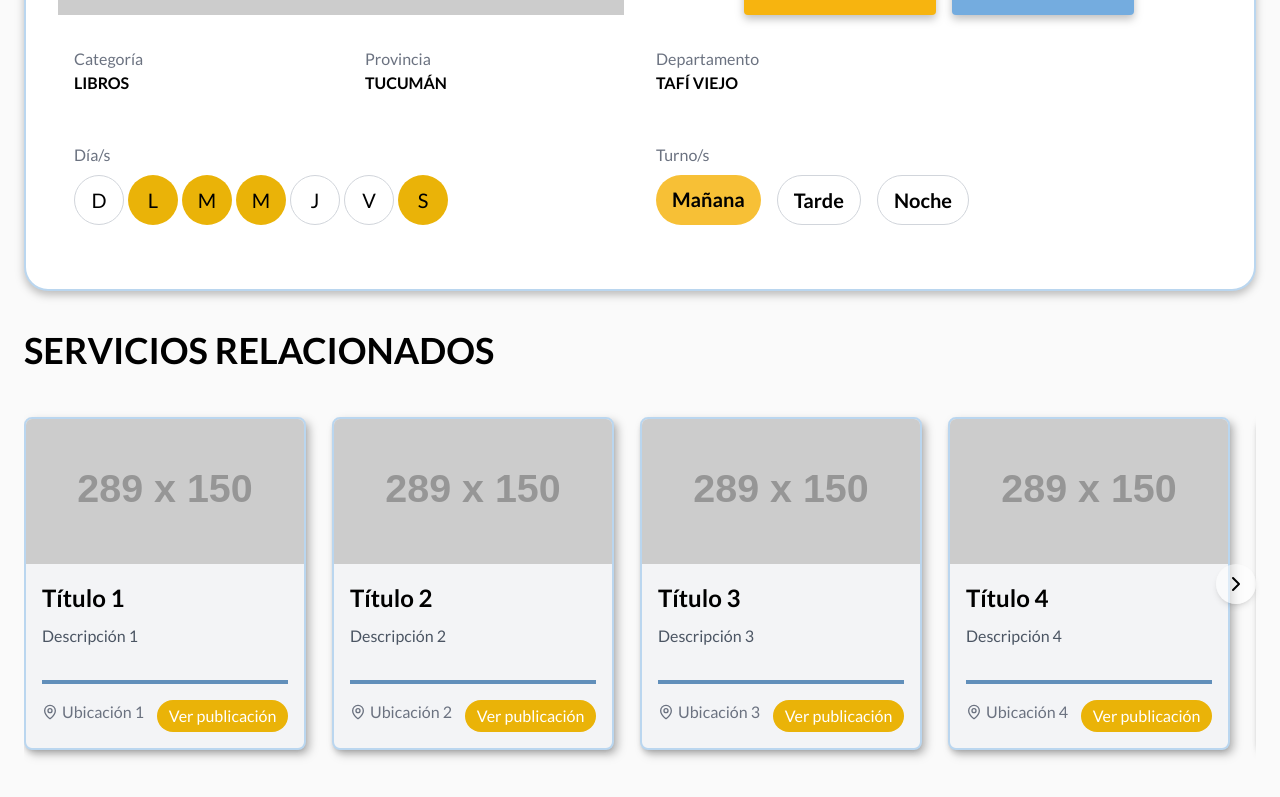
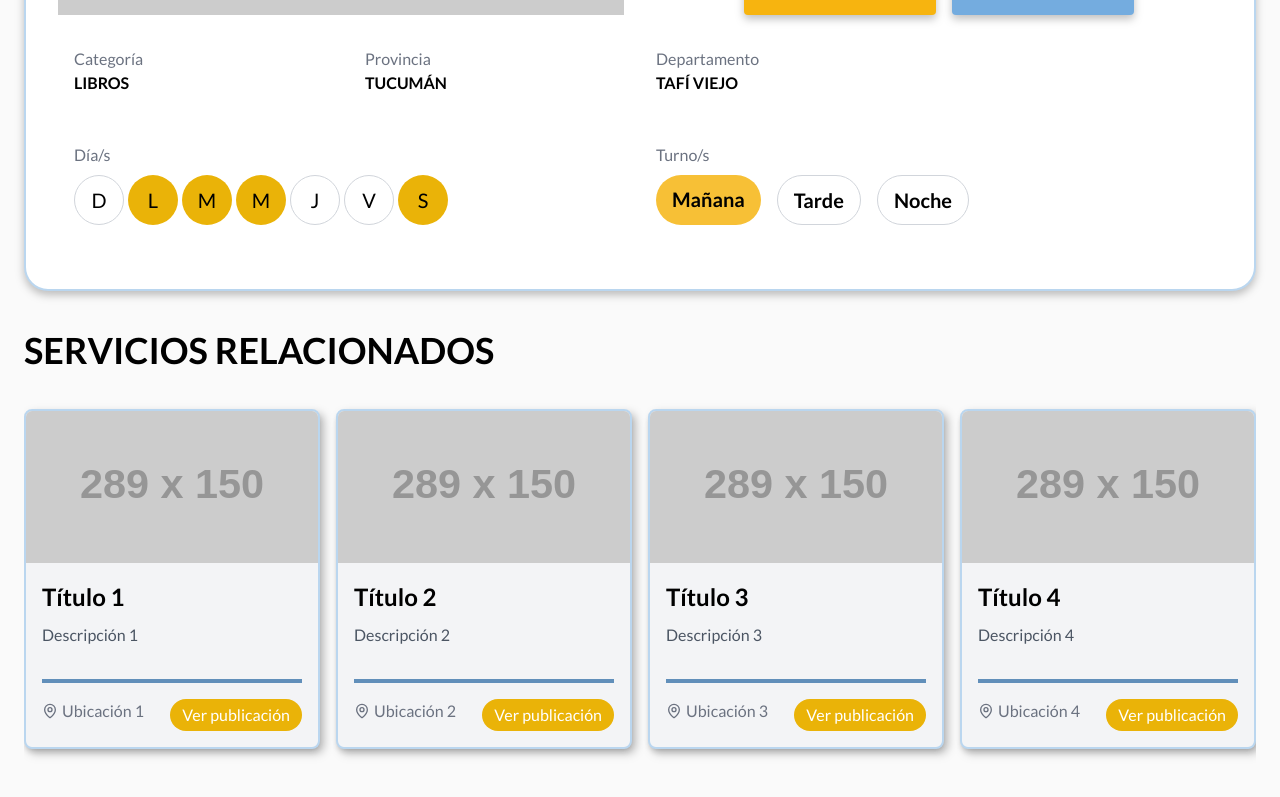
Before and after one commit to No-Country-simulation/s17-11-n-java-next, a Next.js app in the folder frontend/: page /servicio/1 in a window 1280 px wide. Shown: the part 487-1284 px from the top of the page. Built offline with nearby package versions, Linux system fonts and the light colour scheme.

Commit message:
feat: add carousel component

```diff
--- a/frontend/package.json
+++ b/frontend/package.json
@@ -15,6 +15,7 @@
     "@radix-ui/react-slot": "^1.1.0",
     "class-variance-authority": "^0.7.0",
     "clsx": "^2.1.1",
+    "embla-carousel-react": "^8.2.0",
     "lucide-react": "^0.436.0",
     "next": "14.2.5",
     "next-auth": "^4.24.7",
--- a/frontend/src/app/servicio/components/RelatedServices.tsx
+++ b/frontend/src/app/servicio/components/RelatedServices.tsx
@@ -9,9 +9,17 @@
 } from "lucide-react";
 import Image from "next/image";
 
+import {
+  Carousel,
+  CarouselContent,
+  CarouselItem,
+  CarouselNext,
+  CarouselPrevious,
+} from "@/components/ui/carousel";
+
 const ServiceCard = ({ title, description, location }) => (
   <div
-    className="bg-gray-100 border-2 border-[#BAD6EF] rounded-lg shadow-md flex flex-col h-full basis-[calc(25%-1.6rem)] flex-shrink-0 overflow-hidden"
+    className="bg-gray-100 border-2 border-[#BAD6EF] rounded-lg shadow-md flex flex-col h-full  flex-shrink-0 overflow-hidden"
     style={{
       filter: "drop-shadow(4px 4px 4px rgba(0, 0, 0, 0.25))",
     }}
@@ -43,13 +51,6 @@
 );
 
 const RelatedServices = () => {
-  const scrollContainerRef = useRef(null);
-  const [isDragging, setIsDragging] = useState(false);
-  const [startX, setStartX] = useState(0);
-  const [scrollLeft, setScrollLeft] = useState(0);
-  const [showLeftArrow, setShowLeftArrow] = useState(false);
-  const [showRightArrow, setShowRightArrow] = useState(true);
-
   const services = [
     {
       title: "Título 1",
@@ -78,90 +79,22 @@
     },
   ];
 
-  const startDragging = (e: MouseEvent) => {
-    setIsDragging(true);
-    if (scrollContainerRef.current) {
-      const container = scrollContainerRef.current as HTMLDivElement;
-      setStartX(e.pageX - container.offsetLeft);
-      setScrollLeft(container.scrollLeft);
-    }
-  };
-
-  const stopDragging = () => {
-    setIsDragging(false);
-  };
-
-  const move = (e) => {
-    if (!isDragging) return;
-    e.preventDefault();
-    const x = e.pageX - scrollContainerRef.current.offsetLeft;
-    const walk = (x - startX) * 2; // Scroll-fast
-    scrollContainerRef.current.scrollLeft = scrollLeft - walk;
-    checkScrollPosition();
-  };
-
-  const scroll = (direction) => {
-    const container = scrollContainerRef.current;
-    if (container) {
-      const scrollAmount =
-        direction === "left" ? -container.offsetWidth : container.offsetWidth;
-      container.scrollBy({ left: scrollAmount, behavior: "smooth" });
-    }
-  };
-
-  const checkScrollPosition = () => {
-    const container = scrollContainerRef.current;
-    if (container) {
-      setShowLeftArrow(container.scrollLeft > 0);
-      setShowRightArrow(
-        container.scrollLeft < container.scrollWidth - container.clientWidth
-      );
-    }
-  };
-
-  useEffect(() => {
-    const container = scrollContainerRef.current;
-    if (container) {
-      container.addEventListener("scroll", checkScrollPosition);
-      checkScrollPosition();
-    }
-    return () =>
-      container && container.removeEventListener("scroll", checkScrollPosition);
-  }, []);
-
   return (
     <section className="py-8 relative">
-      <h2 className="text-[36px] font-bold mb-6">SERVICIOS RELACIONADOS</h2>
-      <div className="relative">
-        <div
-          ref={scrollContainerRef}
-          className="flex py-4 overflow-x-auto cursor-grab gap-[1.6rem] active:cursor-grabbing scrollbar-hide"
-          style={{ scrollbarWidth: "none", msOverflowStyle: "none" }}
-          onMouseDown={startDragging}
-          onMouseLeave={stopDragging}
-          onMouseUp={stopDragging}
-          onMouseMove={move}
-        >
-          {services.map((service, index) => (
-            <ServiceCard key={index} {...service} />
-          ))}
-        </div>
-        {showLeftArrow && (
-          <button
-            onClick={() => scroll("left")}
-            className="absolute left-0 top-1/2 transform -translate-y-1/2 bg-white bg-opacity-50 rounded-full p-2 shadow-md"
-          >
-            <ChevronLeft size={24} />
-          </button>
-        )}
-        {showRightArrow && (
-          <button
-            onClick={() => scroll("right")}
-            className="absolute right-0 top-1/2 transform -translate-y-1/2 bg-white bg-opacity-50 rounded-full p-2 shadow-md"
-          >
-            <ChevronRight size={24} />
-          </button>
-        )}
+      <h2 className="text-[36px] font-bold">SERVICIOS RELACIONADOS</h2>
+      <div className="services cursor-grab">
+        <Carousel>
+          <CarouselContent className="py-8">
+            {services.map((service, index) => (
+              <CarouselItem
+                key={index}
+                className="basis-1/2 md:basis-1/3 lg:basis-1/4"
+              >
+                <ServiceCard {...service} />
+              </CarouselItem>
+            ))}
+          </CarouselContent>
+        </Carousel>
       </div>
     </section>
   );
--- /dev/null
+++ b/frontend/src/components/ui/carousel.tsx
@@ -0,0 +1,262 @@
+"use client"
+
+import * as React from "react"
+import useEmblaCarousel, {
+  type UseEmblaCarouselType,
+} from "embla-carousel-react"
+import { ArrowLeft, ArrowRight } from "lucide-react"
+
+import { cn } from "@/lib/utils"
+import { Button } from "@/components/ui/button"
+
+type CarouselApi = UseEmblaCarouselType[1]
+type UseCarouselParameters = Parameters<typeof useEmblaCarousel>
+type CarouselOptions = UseCarouselParameters[0]
+type CarouselPlugin = UseCarouselParameters[1]
+
+type CarouselProps = {
+  opts?: CarouselOptions
+  plugins?: CarouselPlugin
+  orientation?: "horizontal" | "vertical"
+  setApi?: (api: CarouselApi) => void
+}
+
+type CarouselContextProps = {
+  carouselRef: ReturnType<typeof useEmblaCarousel>[0]
+  api: ReturnType<typeof useEmblaCarousel>[1]
+  scrollPrev: () => void
+  scrollNext: () => void
+  canScrollPrev: boolean
+  canScrollNext: boolean
+} & CarouselProps
+
+const CarouselContext = React.createContext<CarouselContextProps | null>(null)
+
+function useCarousel() {
+  const context = React.useContext(CarouselContext)
+
+  if (!context) {
+    throw new Error("useCarousel must be used within a <Carousel />")
+  }
+
+  return context
+}
+
+const Carousel = React.forwardRef<
+  HTMLDivElement,
+  React.HTMLAttributes<HTMLDivElement> & CarouselProps
+>(
+  (
+    {
+      orientation = "horizontal",
+      opts,
+      setApi,
+      plugins,
+      className,
+      children,
+      ...props
+    },
+    ref
+  ) => {
+    const [carouselRef, api] = useEmblaCarousel(
+      {
+        ...opts,
+        axis: orientation === "horizontal" ? "x" : "y",
+      },
+      plugins
+    )
+    const [canScrollPrev, setCanScrollPrev] = React.useState(false)
+    const [canScrollNext, setCanScrollNext] = React.useState(false)
+
+    const onSelect = React.useCallback((api: CarouselApi) => {
+      if (!api) {
+        return
+      }
+
+      setCanScrollPrev(api.canScrollPrev())
+      setCanScrollNext(api.canScrollNext())
+    }, [])
+
+    const scrollPrev = React.useCallback(() => {
+      api?.scrollPrev()
+    }, [api])
+
+    const scrollNext = React.useCallback(() => {
+      api?.scrollNext()
+    }, [api])
+
+    const handleKeyDown = React.useCallback(
+      (event: React.KeyboardEvent<HTMLDivElement>) => {
+        if (event.key === "ArrowLeft") {
+          event.preventDefault()
+          scrollPrev()
+        } else if (event.key === "ArrowRight") {
+          event.preventDefault()
+          scrollNext()
+        }
+      },
+      [scrollPrev, scrollNext]
+    )
+
+    React.useEffect(() => {
+      if (!api || !setApi) {
+        return
+      }
+
+      setApi(api)
+    }, [api, setApi])
+
+    React.useEffect(() => {
+      if (!api) {
+        return
+      }
+
+      onSelect(api)
+      api.on("reInit", onSelect)
+      api.on("select", onSelect)
+
+      return () => {
+        api?.off("select", onSelect)
+      }
+    }, [api, onSelect])
+
+    return (
+      <CarouselContext.Provider
+        value={{
+          carouselRef,
+          api: api,
+          opts,
+          orientation:
+            orientation || (opts?.axis === "y" ? "vertical" : "horizontal"),
+          scrollPrev,
+          scrollNext,
+          canScrollPrev,
+          canScrollNext,
+        }}
+      >
+        <div
+          ref={ref}
+          onKeyDownCapture={handleKeyDown}
+          className={cn("relative", className)}
+          role="region"
+          aria-roledescription="carousel"
+          {...props}
+        >
+          {children}
+        </div>
+      </CarouselContext.Provider>
+    )
+  }
+)
+Carousel.displayName = "Carousel"
+
+const CarouselContent = React.forwardRef<
+  HTMLDivElement,
+  React.HTMLAttributes<HTMLDivElement>
+>(({ className, ...props }, ref) => {
+  const { carouselRef, orientation } = useCarousel()
+
+  return (
+    <div ref={carouselRef} className="overflow-hidden">
+      <div
+        ref={ref}
+        className={cn(
+          "flex",
+          orientation === "horizontal" ? "-ml-4" : "-mt-4 flex-col",
+          className
+        )}
+        {...props}
+      />
+    </div>
+  )
+})
+CarouselContent.displayName = "CarouselContent"
+
+const CarouselItem = React.forwardRef<
+  HTMLDivElement,
+  React.HTMLAttributes<HTMLDivElement>
+>(({ className, ...props }, ref) => {
+  const { orientation } = useCarousel()
+
+  return (
+    <div
+      ref={ref}
+      role="group"
+      aria-roledescription="slide"
+      className={cn(
+        "min-w-0 shrink-0 grow-0 basis-full",
+        orientation === "horizontal" ? "pl-4" : "pt-4",
+        className
+      )}
+      {...props}
+    />
+  )
+})
+CarouselItem.displayName = "CarouselItem"
+
+const CarouselPrevious = React.forwardRef<
+  HTMLButtonElement,
+  React.ComponentProps<typeof Button>
+>(({ className, variant = "outline", size = "icon", ...props }, ref) => {
+  const { orientation, scrollPrev, canScrollPrev } = useCarousel()
+
+  return (
+    <Button
+      ref={ref}
+      variant={variant}
+      size={size}
+      className={cn(
+        "absolute  h-8 w-8 rounded-full",
+        orientation === "horizontal"
+          ? "-left-12 top-1/2 -translate-y-1/2"
+          : "-top-12 left-1/2 -translate-x-1/2 rotate-90",
+        className
+      )}
+      disabled={!canScrollPrev}
+      onClick={scrollPrev}
+      {...props}
+    >
+      <ArrowLeft className="h-4 w-4" />
+      <span className="sr-only">Previous slide</span>
+    </Button>
+  )
+})
+CarouselPrevious.displayName = "CarouselPrevious"
+
+const CarouselNext = React.forwardRef<
+  HTMLButtonElement,
+  React.ComponentProps<typeof Button>
+>(({ className, variant = "outline", size = "icon", ...props }, ref) => {
+  const { orientation, scrollNext, canScrollNext } = useCarousel()
+
+  return (
+    <Button
+      ref={ref}
+      variant={variant}
+      size={size}
+      className={cn(
+        "absolute h-8 w-8 rounded-full",
+        orientation === "horizontal"
+          ? "-right-12 top-1/2 -translate-y-1/2"
+          : "-bottom-12 left-1/2 -translate-x-1/2 rotate-90",
+        className
+      )}
+      disabled={!canScrollNext}
+      onClick={scrollNext}
+      {...props}
+    >
+      <ArrowRight className="h-4 w-4" />
+      <span className="sr-only">Next slide</span>
+    </Button>
+  )
+})
+CarouselNext.displayName = "CarouselNext"
+
+export {
+  type CarouselApi,
+  Carousel,
+  CarouselContent,
+  CarouselItem,
+  CarouselPrevious,
+  CarouselNext,
+}
```
Also changed, not shown: 1 other file (tests, documents, lock files or other folders).
